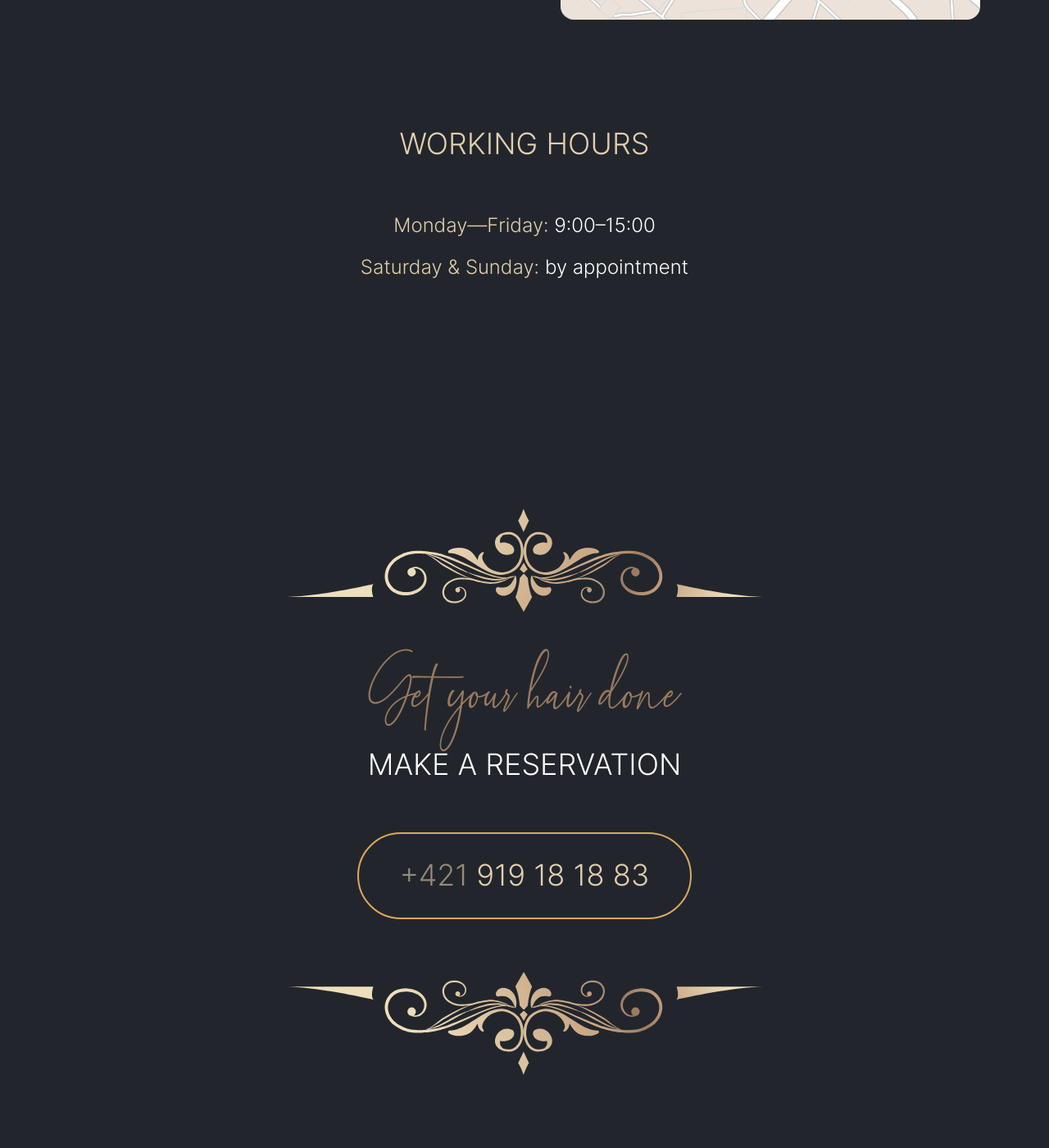
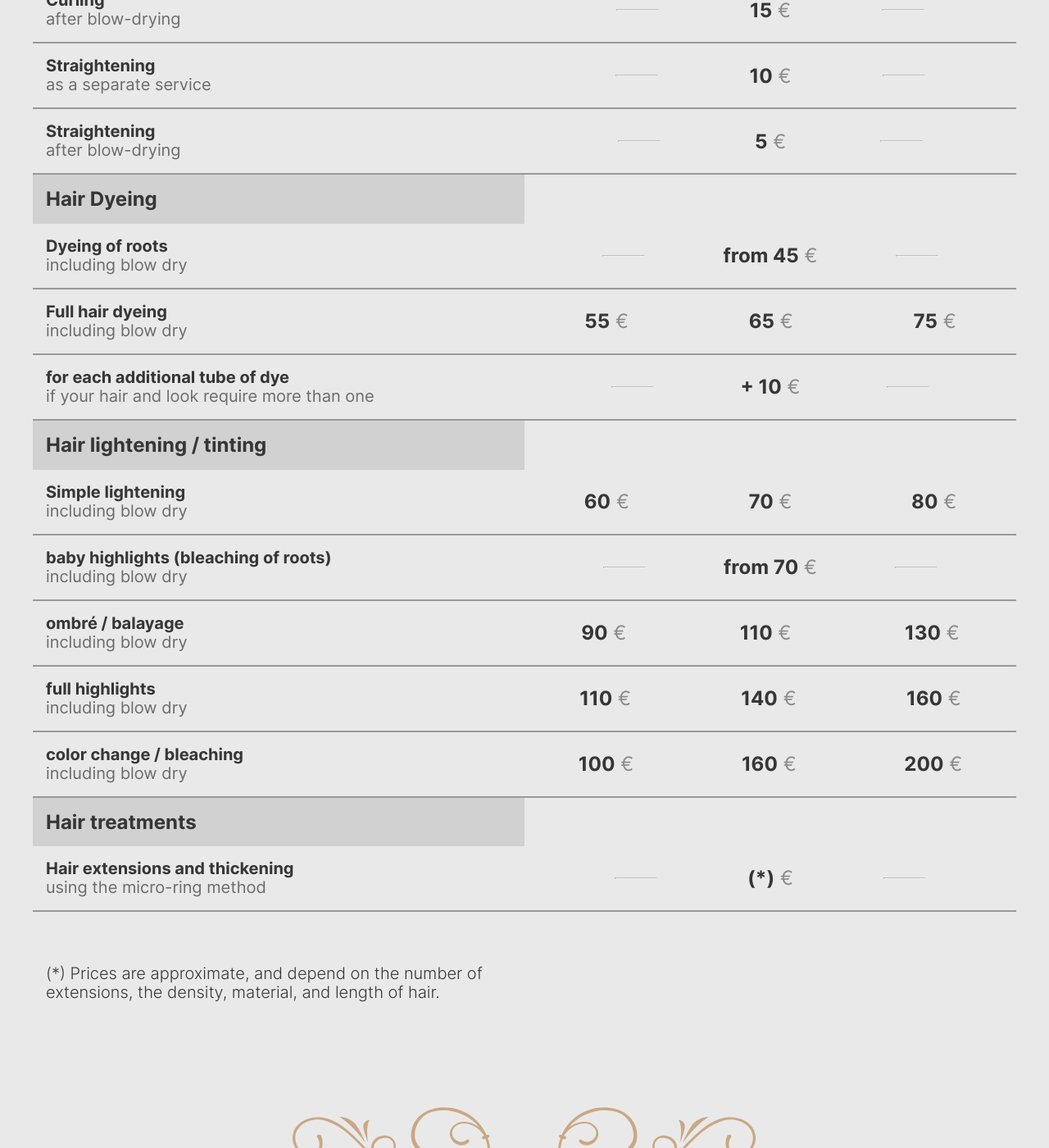
Before and after one commit to anna-filou/backyard, a Jekyll site: the page built from en/index.html, in a window 1280 px wide and 1400 px high, scrolled down 6413 px. Shown: the whole window at 82% size. Built offline with Jekyll 4.4.1, drawn with Linux system fonts in a browser that asks for light colours; some of the changed text lies outside the part shown.

Commit message:
services wip

```diff
--- a/_data/navlinks.yml
+++ b/_data/navlinks.yml
@@ -1,12 +1,12 @@
-- en: Services
-  sk: Cenník
-  url: services
 - en: Products
   sk: Produkty
   url: products
 - en: Location
   sk: Adresa
   url: location
+- en: Services
+  sk: Cenník
+  url: services
 - en: Reservation
   sk: Objednajte sa
   url: reservation
--- a/_data/services.yml
+++ b/_data/services.yml
@@ -1,104 +1,206 @@
-- name:
-  services:
-    - name: Wash & blow dry
-      tagline: Straight / wavy
-      prices:
-        - 10
-        - 15
-        - 20
-- name: Haircuts
-  services:
-    - name: Undercut
-      tagline: including wash & blow dry
-      prices:
-        - 15
-        - 20
-        - 25
-    - name: Refresh hair cut
-      tagline: including wash & blow dry
-      prices:
-        - 20
-        - 25
-        - 30
-    - name: New cut
-      tagline: including wash & blow dry
-      prices:
-        - 20
-        - 30
-        - 35
-    - name: Gentleman's haircut
-      tagline: with clipper + wash
-      prices:
-        - 15
-- name: Curling
-  services:
-    - name: as a separate service
-      tagline:
-      prices:
-        - 25
-    - name: after blow-drying
-      tagline:
-      prices:
-        - 15
-- name: Straightening
-  services:
-    - name: as a separate service
-      tagline:
-      prices:
-        - 10
-    - name: after blow-drying
-      tagline:
-      prices:
-        - 5
-- name: Hair Dyeing
-  services:
-    - name: Dyeing of roots
-      tagline: including blow dry
-      prices:
-        - from 45
-    - name: Full hair dyeing
-      tagline: including blow dry
-      prices:
-        - 55
-        - 65
-        - 75
-    - name: for each additional tube of dye
-      tagline: if your hair and look require more than one
-      prices:
-        - + 10
-- name: Hair lightening / tinting / blow drying
-  services:
-    - name: Simple lightening
-      tagline:
-      prices:
-        - 60
-        - 70
-        - 80
-    - name: baby highlights (bleaching of roots)
-      tagline:
-      prices:
-        - from 70
-    - name: ombré / balayage
-      tagline:
-      prices:
-        - 90
-        - 110
-        - 130
-    - name: full highlights
-      tagline:
-      prices:
-        - 110
-        - 140
-        - 160
-    - name: color change / bleaching
-      tagline:
-      prices:
-        - 100
-        - 160
-        - 200
-- name: Hair treatments
-  services:
-    - name: Hair extensions and thickening
-      tagline: using the micro-ring method
-      prices:
-      - Prices are approximate, and depend on the number of extensions and the density, material, and length of hair.
+title:
+  en: Services we offer
+  sk: Naše služby
+tagline:
+  en: price list
+  sk: cenník
+hair:
+  en: hair
+  sk: vlasy
+hair-types:
+  en:
+    - short
+    - medium
+    - long
+  sk:
+    - krátke
+    - polodlhé
+    - dlhé
+disclaimer:
+  en: (*) Prices are approximate, and depend on the number of extensions, the density, material, and length of hair.
+  sk: (*) Ceny sú orientačné a závisia od počtu predĺžení a hustoty, materiálu a dĺžky vlasov.
+categories:
+  - name:
+    services:
+      - name:
+          en: Wash & blow dry
+          sk: Umytie & fúkaná
+        tagline:
+          en: Straight / wavy
+          sk: do rovná / vlny na kefu
+        prices:
+          - 10
+          - 15
+          - 20
+  - name:
+      en: Haircuts
+      sk: Strihy
+    services:
+      - name:
+          en: Undercut
+          sk: Podstrihnutie
+        tagline:
+          en: including wash & blow dry
+          sk: + umytie + fúkaná
+        prices:
+          - 15
+          - 20
+          - 25
+      - name:
+          en: Refresh hair cut
+          sk: Úprava strih
+        tagline:
+          en: including wash & blow dry
+          sk: + umytie + fúkaná
+        prices:
+          - 20
+          - 25
+          - 30
+      - name:
+          en: New cut
+          sk: Zmena strih
+        tagline:
+          en: including wash & blow dry
+          sk: + umytie + fúkaná
+        prices:
+          - 20
+          - 30
+          - 35
+      - name:
+          en: Gentleman's haircut
+          sk: Pansky strih
+        tagline:
+          en: with clipper + wash
+          sk: strojček + umývanie
+        prices:
+          - 15
+  - name:
+      en: Styling
+      sk: Styling
+    services:
+      - name:
+          en: Curling
+          sk: Styling-natačanie
+        tagline:
+          en: as a separate service
+          sk: samostatné
+        prices:
+          - 25
+      - name:
+          en: Curling
+          sk: Styling-natačanie
+        tagline:
+          en: after blow-drying
+          sk: po fúkanie
+        prices:
+          - 15
+      - name:
+          en: Straightening
+          sk: Žehlenie vlasov
+        tagline:
+          en: as a separate service
+          sk: samostatné
+        prices:
+          - 10
+      - name:
+          en: Straightening
+          sk: Žehlenie vlasov
+        tagline:
+          en: after blow-drying
+          sk: po fúkanie
+        prices:
+          - 5
+  - name:
+      en: Hair Dyeing
+      sk: Farbenie
+    services:
+      - name:
+          en: Dyeing of roots
+          sk: Farbenie odrastov
+        tagline:
+          en: including blow dry
+          sk: + fúkaná
+        prices:
+          - from 45
+      - name:
+          en: Full hair dyeing
+          sk:
+        tagline:
+          en: including blow dry
+          sk:
+        prices:
+          - 55
+          - 65
+          - 75
+      - name:
+          en: for each additional tube of dye
+          sk:
+        tagline:
+          en: if your hair and look require more than one
+          sk:
+        prices:
+          - + 10
+  - name:
+      en: Hair lightening / tinting
+      sk:
+    services:
+      - name:
+          en: Simple lightening
+          sk:
+        tagline:
+          en: including blow dry
+          sk:
+        prices:
+          - 60
+          - 70
+          - 80
+      - name:
+          en: baby highlights (bleaching of roots)
+          sk:
+        tagline:
+          en: including blow dry
+          sk:
+        prices:
+          - from 70
+      - name:
+          en: ombré / balayage
+          sk: ombré / balayage
+        tagline:
+          en: including blow dry
+          sk:
+        prices:
+          - 90
+          - 110
+          - 130
+      - name:
+          en: full highlights
+          sk:
+        tagline:
+          en: including blow dry
+          sk:
+        prices:
+          - 110
+          - 140
+          - 160
+      - name:
+          en: color change / bleaching
+          sk:
+        tagline:
+          en: including blow dry
+          sk:
+        prices:
+          - 100
+          - 160
+          - 200
+  - name:
+      en: Hair treatments
+      sk:
+    services:
+      - name:
+          en: Hair extensions and thickening
+          sk:
+        tagline:
+          en: using the micro-ring method
+          sk:
+        prices:
+          - (*)
--- a/_layouts/index.html
+++ b/_layouts/index.html
@@ -38,52 +38,6 @@
                 <img src="/assets/hero-backyard-photo-frame.png" alt="">
             </div>
         </div>
-    </div>
-</section>
-
-<section id="services" class="light pv6">
-    <div class="section">
-        <div class="flex flex-column flex-row-ns justify-between mb5">
-            <h2 class="f2 mb0">{{data.services.title[page.lang]}}</h2>
-            <div class="script f-headline pl6">{{data.services.tagline[page.lang]}}</div>
-        </div>
-
-
-        <div class="price-grid">
-
-            <h3 class="mv0 pv3 pl3 f3 bg-silver">Services</h3>
-            <div class="flex flex-row justify-around items-center f4 ttu sticky">
-                {%- for length in data.services.hair-types[page.lang] -%}
-                    <div class="flex flex-column items-center">
-                        <div class="b">{{length}}</div>
-                        <div class="o-70 fw3">{{data.services.hair[page.lang]}}</div>
-                    </div>
-                {%- endfor -%}
-            </div>
-
-            {%- for category in site.data.services -%}
-                {%- if category.name -%}
-                <h3 class="mv0 pv3 pl3 f3 bg-silver">{{category.name}}</h3>
-                <div></div>
-                {%- endif -%}
-
-                {%- for service in category.services -%}
-                <div class="bb-ns bw1-ns b--silver pt3 pb0 pb3-ns pl3">
-                    <h4 class="f4 mv0">{{service.name}}</h4>
-                    <div class="f4 o-70">{{service.tagline}}</div>
-                </div>
-                <div class="flex flex-row justify-around items-center f3 bb bw1 b--silver pt2 pt3-ns pb3 mb0-ns">
-                    {%- for price in service.prices -%}
-                    <div><span class="b">{{price}}</span> €</div>
-                    {%- endfor -%}
-                </div>
-                {%- endfor -%}
-
-            {%- endfor -%}
-
-        </div>
-
-        <img src="/assets/services-deco.svg" alt="" class="db center mt6">
     </div>
 </section>
 
@@ -165,6 +119,57 @@
     </div>
 </section>
 
+<section id="services" class="light pv6">
+    <div class="section">
+        <div class="flex flex-column flex-row-ns justify-between mb5">
+            <h2 class="f2 mb0">{{site.data.services.title[page.lang]}}</h2>
+            <div class="script f-headline pl6">{{site.data.services.tagline[page.lang]}}</div>
+        </div>
+
+
+        <div class="price-grid">
+
+            <h3 class="mv0 pv3 pl3 f3 bg-black-10">Services</h3>
+            <div class="flex flex-row justify-around items-center f4 ttu sticky bg-black-10 pv2">
+                {%- for length in site.data.services.hair-types[page.lang] -%}
+                    <div class="flex flex-column items-center">
+                        <div class="b">{{length}}</div>
+                        <div class="o-70 fw3">{{site.data.services.hair[page.lang]}}</div>
+                    </div>
+                {%- endfor -%}
+            </div>
+
+            {%- for category in site.data.services.categories -%}
+                {%- if category.name -%}
+                <h3 class="mv0 pv3 pl3 f3 bg-black-10">{{category.name[page.lang]}}</h3>
+                <div class="mv0 pv3 pl3 f3 bg-black-10-ns bg-transparent"></div>
+                {%- endif -%}
+
+                {%- for service in category.services -%}
+                <div class="bb-ns bw1-ns b--silver pt3 pb0 pb3-ns pl3">
+                    <h4 class="f4 mv0">{{service.name[page.lang]}}</h4>
+                    <div class="f4 o-70">{{service.tagline[page.lang]}}</div>
+                </div>
+                <div class="flex flex-row justify-around items-center f3 bb bw1 b--silver pt3 pb4 pb3-ns mb3 mb0-ns">
+                    <!-- if a 2nd price exists, do nothing, else hr -->
+                    {%- if service.prices[2] -%}{%- else -%}<hr>{%- endif -%}
+                    {%- for price in service.prices -%}
+                    <div><span class="b">{{price}}</span>&nbsp;<span class="black-40">€</span></div>
+                    {%- endfor -%}
+                    {%- if service.prices[2] -%}{%- else -%}<hr>{%- endif -%}
+                </div>
+                {%- endfor -%}
+
+            {%- endfor -%}
+
+        </div>
+        <div class="measure mt5 f4 fw3 ml3">
+            {{site.data.services.disclaimer[page.lang]}}
+        </div>
+        <img src="/assets/services-deco.svg" alt="" class="db center mt6">
+    </div>
+</section>
+
 <footer class="light pt6">
     <div class="section">
         <div class="flex flex-column">
--- a/css/style.css
+++ b/css/style.css
@@ -172,6 +172,13 @@
     /* margin-top: 24px; */
 }
 
+
+hr {
+    border-top: 1px solid silver;
+    width: 50px;
+    /* padding: 0 40px; */
+}
+
 /* SMALL SCREENS */
 
 @media (max-width: 50em) {
@@ -194,7 +201,7 @@
   }
 
   .price-grid {
-    row-gap: 10px;
+    /* row-gap: 10px; */
     grid-auto-columns: 1fr;
     grid-template-columns: 1fr;
     grid-template-rows: auto auto;
```
Also changed, not shown: _data/index.yml (+0 -19 lines).
